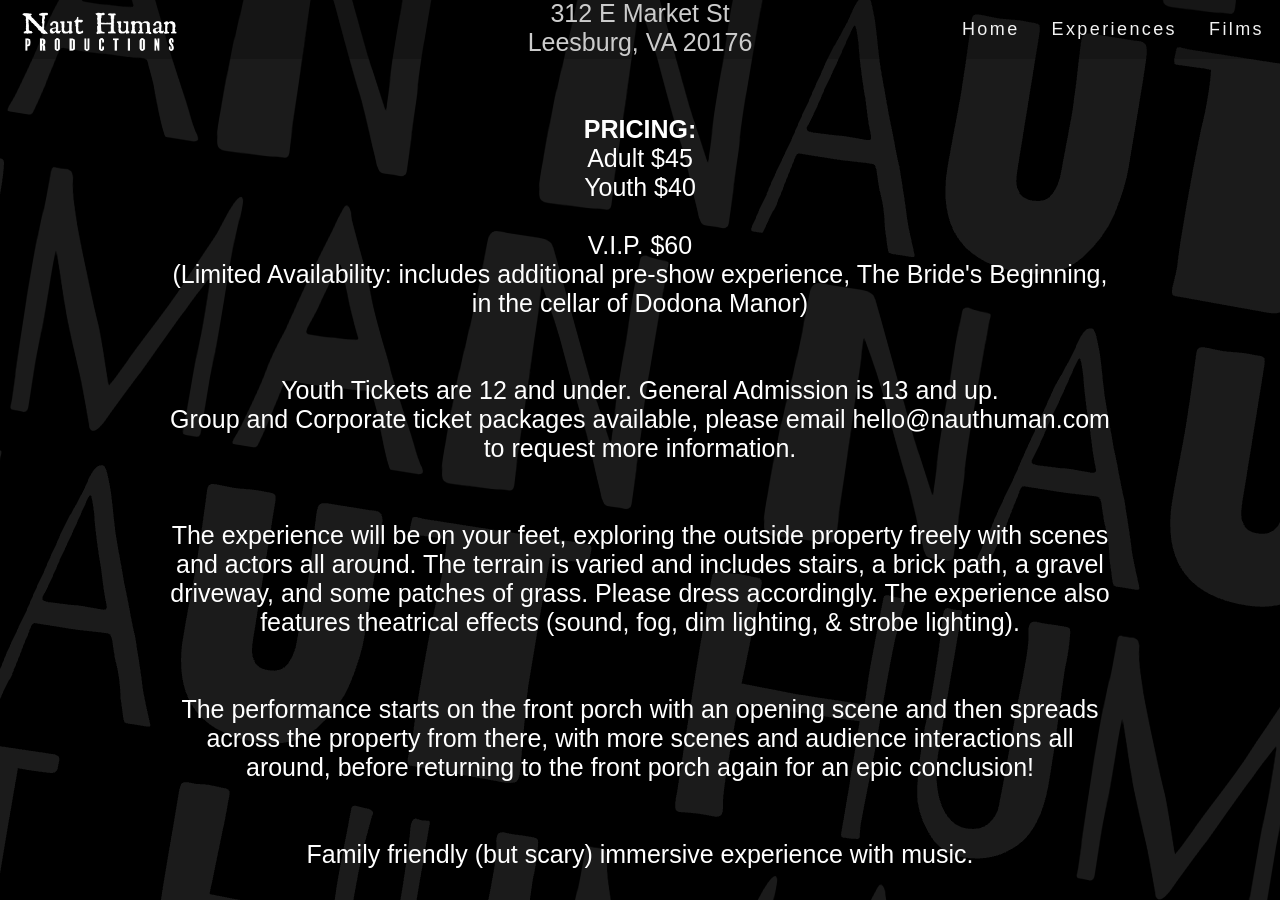
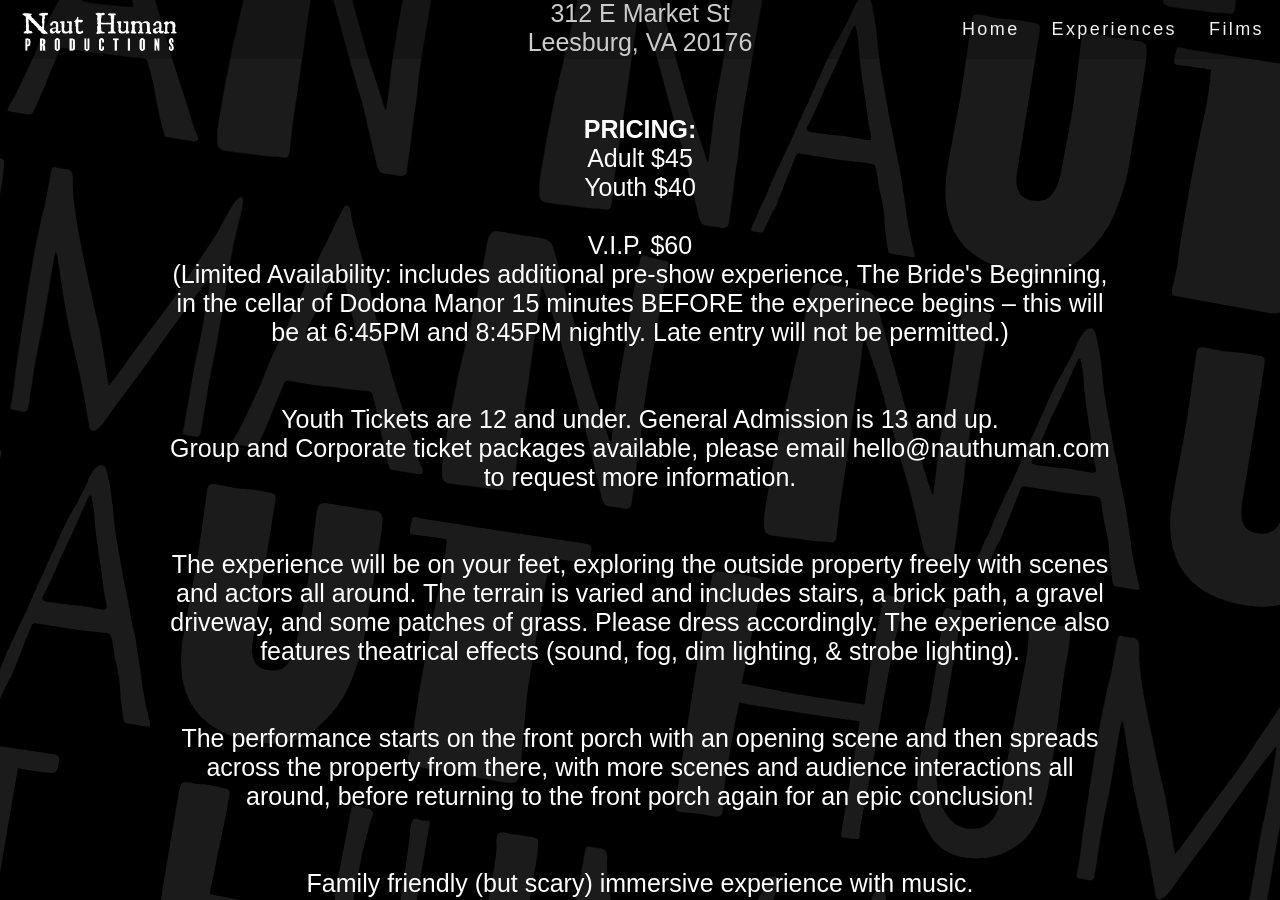
Before and after one commit to nauthuman/website, a Jekyll site: the page built from frankensteintickets.html, in a window 1280 px wide and 900 px high, scrolled down 1824 px. Built offline with Jekyll 4.4.1, drawn with Linux system fonts in a browser that asks for light colours; some web fonts are replaced.

Commit message:
Update frankensteinticketinfo_panel.html

```diff
--- a/_includes/frankensteinticketinfo_panel.html
+++ b/_includes/frankensteinticketinfo_panel.html
@@ -108,7 +108,8 @@ div.frankensteinticketinfo-wrapper {
       <br>
 <strong>PRICING:</strong>
 	    <br>
-	Adult $45 <br> Youth $40 <br> <br>V.I.P. $60 <br>(Limited Availability: includes additional pre-show experience, The Bride's Beginning, in the cellar of Dodona Manor)
+	Adult $45 <br> Youth $40 <br> <br>V.I.P. $60 <br>(Limited Availability: includes additional pre-show experience, The Bride's Beginning, in the cellar of Dodona Manor
+		15 minutes BEFORE the experinece begins – this will be at 6:45PM and 8:45PM nightly. Late entry will not be permitted.)
 	    <br>
 		<br>
 	    <br>
```
